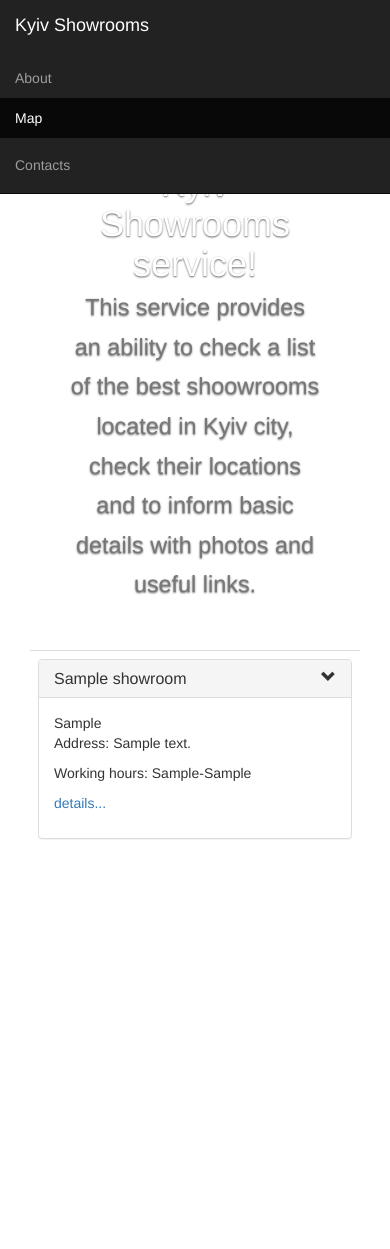
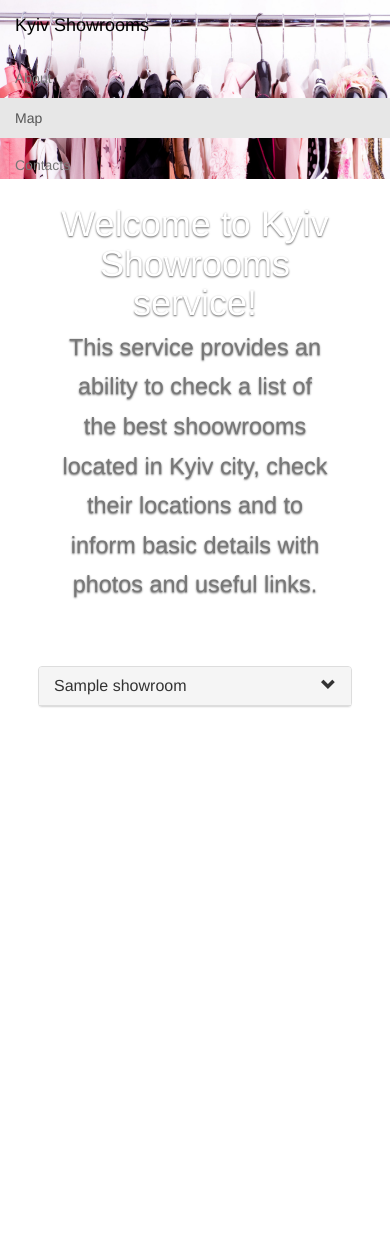
Before and after one commit to MarHelen/Showrooms, a Flask app: page / in a window 390 px wide. Shown: the top 1249 px of the page. Run offline with Flask 2, Linux system fonts and the light colour scheme; tables that the repository leaves empty hold one stand-in row (values such as "Sample post"); some libraries are stand-ins or nearby versions.

Commit message:
minor GUI changes

```diff
--- a/static/js/main.js
+++ b/static/js/main.js
@@ -102,16 +102,18 @@
 
   function build_list(place){
     //map_list content building
-    var Content = '<tr><td><div class = "panel panel-default"><div class = "panel-heading" >'+
-    '<h4 class = "panel-title">'+place.title +'</h4><span class="pull-right clickable" ><i class="glyphicon glyphicon-chevron-down"></i></span></div>'+
-    '<div class="panel-collapsed"><div class="panel-body" '+
-                  '<i>'+ place.pourpose_type+'</i>';
+    var Content = '<tr style="margin-bottom:0%; padding-bottom:0%;"><td style="padding-bottom:0px; margin-bottom:0%;"><div class = "panel panel-default" ><div class = "panel-heading" >'+
+    '<h4 class = "panel-title">'+place.title +'</h4><span class="pull-right clickable panel-collapsed" ><i class="glyphicon glyphicon-chevron-down"></i></span></div>'+
+    '<div class="panel-body" '+
+                  '<i style="display: none"><p class="small">'+ place.pourpose_type+'</p></i>';
 
+    //check if a brand has showroom and add the address if it has
     if (place.address) {
-      Content += '<p>Address: '+ place.address + '</p>'+
-                  '<p>Working hours: '+ place.open_h + '-' + place.close_h; }
-    Content += '<p><a href="#">details...</a></p>' +
-               '</p></div></div></div></td></tr>';
+      Content += '<p class ="small"><strong>Address: </strong>'+ place.address + '</p>'+
+                  '<p class ="small"><strong>Working hours: </strong>'+ place.open_h + '-' + place.close_h; + '</p>';}
+    Content += '<p class ="small"><a href="#">details...</a></p>' +
+               '</div></div></td></tr>';
+
     //adding new record to the table
     $('#map_list tr:last').after(Content);
   };
--- a/templates/index.html
+++ b/templates/index.html
@@ -31,7 +31,7 @@
 
   <body data-spy="scroll" data-target=".navbar" data-offset="50">
 
-    <div id="section1" class="container-fluid">
+    <div id="section1" class="container-fluid" style="margin-left:0; margin-right: 0; padding-right: 0; padding-left: 0;">
     <div id="mycarousel" class="carousel slide" data-ride="carousel">
       <ol class="carousel-indicators">
         <li data-target="#mycarousel" data-slide-to="0" class="active"></li>
@@ -43,8 +43,8 @@
       </ol>
 
       <div class="carousel-inner" role="listbox" style="width:100%;height:650px;">
-        <div class="carousel-caption">
-           <h1>Welcome to Kyiv Showrooms service! <p><small>This service provides an ability to check a list of the best shoowrooms located in Kyiv city, check their locations and to inform basic details with photos and useful links.</small></p></h1>
+        <div class="carousel-caption" >
+           <h1>Welcome to Kyiv Showrooms service! <p><small >This service provides an ability to check a list of the best shoowrooms located in Kyiv city, check their locations and to inform basic details with photos and useful links.</small></p></h1>
         </div>
         <div class="item active" >
           <img src="/static/base.jpg" alt="" class="img-responsive" style="width:100%;">
@@ -69,10 +69,10 @@
     </div>
 
 
-    <nav class="navbar navbar-inverse navbar-fixed-top">
+    <nav class="navbar navbar-default navbar-fixed-top" style="background: transparent; border: none; color: black;">
       <div class="container-fluid">
         <div class="navbar-header">
-          <a class="navbar-brand" href="#">Kyiv Showrooms</a>
+          <a class="navbar-brand" href="#" style="color:black;">Kyiv Showrooms</a>
         </div>
         <ul class="nav navbar-nav">
             <li class="active"><a href="#section1">About</a></li>
@@ -84,18 +84,21 @@
       </div>
     </nav>
 
-  <div class ="container-fluid" style="height:600px; overflow-y: scroll;">
-  <div class="row" style="height:600px; overflow-y: scroll;">
-  <div class="col-lg-10 col-lg-offset-1" style="height:600px; overflow-y: scroll;">
+  <div class="flex flex-row-sm flex-column align-group-center justify-center flex-column-xs" data-reactid="97"></div>
 
-    <div class="col-md-4" style="height:600px; overflow-y: scroll;">
-      <table class="table table-hover" id="map_list" style="height:600px; overflow: scroll;">
+
+  <div class ="container-fluid" style="height:650px; overflow-y: scroll; margin-top:2%;">
+  <div class="row" style="height:650px; overflow-y: scroll;">
+  <div class="col-lg-10 col-lg-offset-1" style="height:650px; overflow-y: scroll;">
+
+    <div class="col-md-4" style="height:650px; overflow-y: scroll;">
+      <table class="table table-hover" id="map_list" style="height:650px; overflow: scroll;">
       <!--thead>
       <tr>
         <th><h3>Place List<h3></th>
       </tr>
       </thead-->
-              <tbody><tr>
+              <tbody><tr style="height:0%">
               </tr></tbody>
             </div>
 
@@ -103,7 +106,7 @@
       </div>
 
       <div сlass="col-md-6">
-        <div  class="google-map-canvas" id="map"  style="/*width:500px;*/ height:600px; /*border-width:50px;margin: auto;padding-top:2%;max-width: none;"></div>
+        <div  class="google-map-canvas" id="map"  style="/*width:500px;*/ height:650px; /*border-width:50px;margin: auto;padding-top:2%;max-width: none;"></div>
     </div>
 
      </div>
```
Also changed, not shown: README.md, 1 other file.
